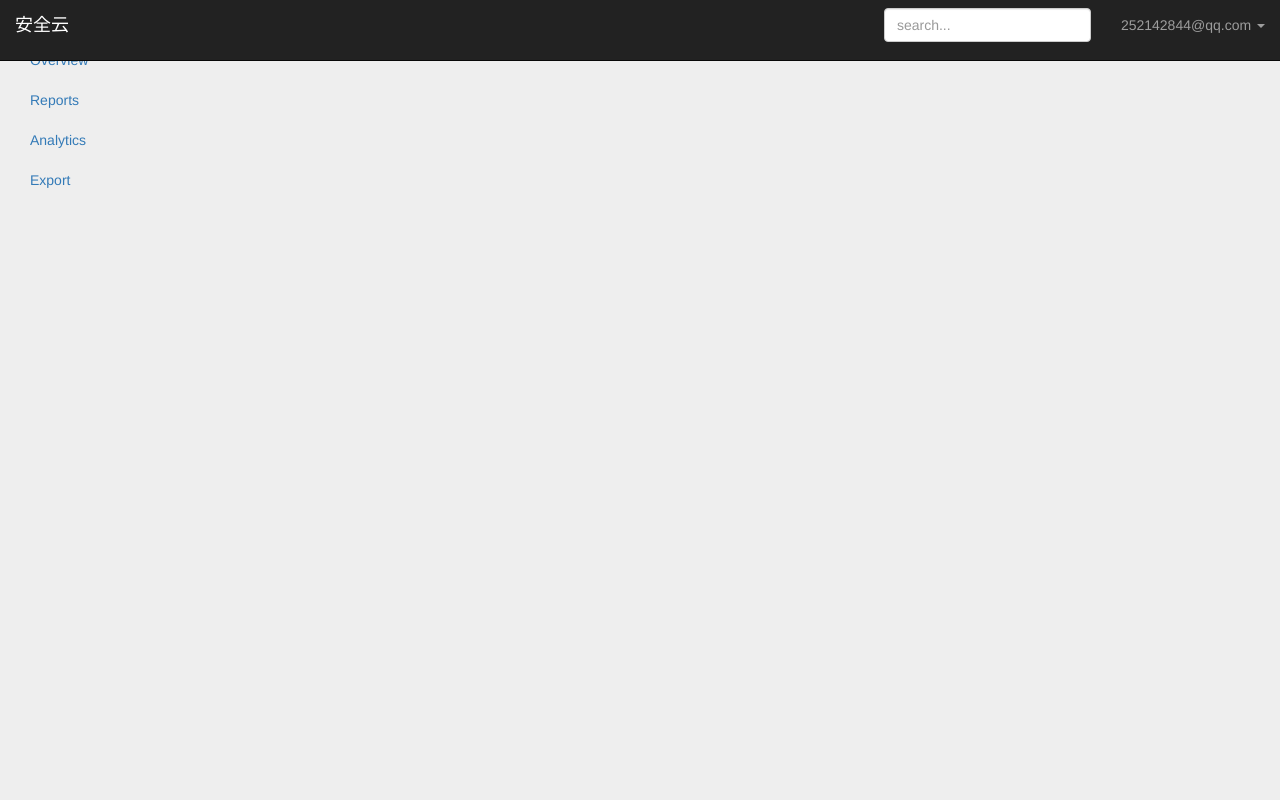
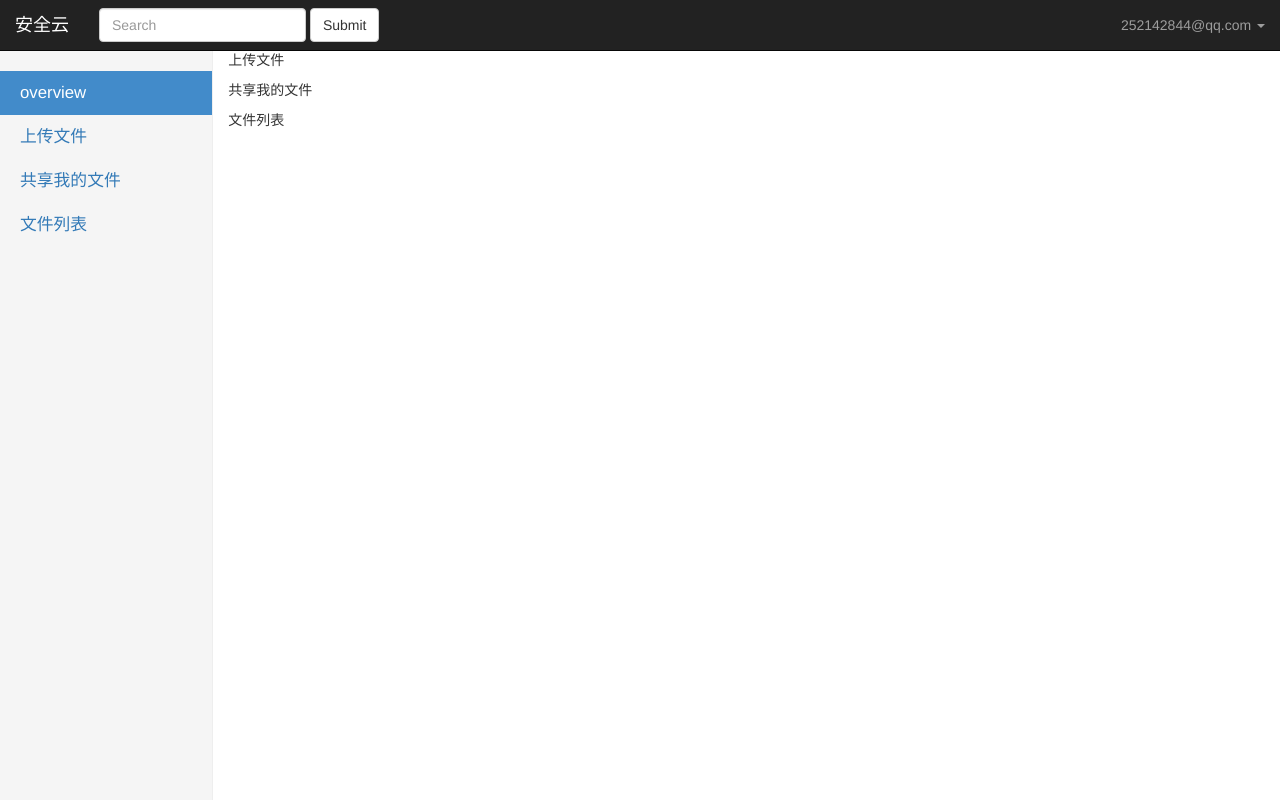
Before and after one commit to bricksfx/ABE, a Django app: page /index in a window 1280 px wide. Run offline with Django 3.2, Linux system fonts and the light colour scheme; some libraries are stand-ins or nearby versions.

Commit message:
修改前端 	修改:         .idea/workspace.xml 	修改:         User/static/css/index.css 	修改:         User/templates/User/index.html 	修改:         db.sqlite3

```diff
--- a/User/static/css/index.css
+++ b/User/static/css/index.css
@@ -1,8 +1,36 @@
 body{
     padding-top:50px;
+    font-size: 14px;
 }
-
-
-.sidebar{
-    margin:30px;
+@media (min-width: 768px) {
+  .sidebar {
+    position: fixed;
+    top: 51px;
+    bottom: 0;
+    left: 0;
+    z-index: 1000;
+    display: block;
+    padding: 20px;
+    overflow-x: hidden;
+    overflow-y: auto; /* Scrollable contents if viewport is shorter than content. */
+    background-color: #f5f5f5;
+    border-right: 1px solid #eee;
+  }
 }
+/* Sidebar navigation */
+.nav-sidebar {
+  margin-right: -21px; /* 20px padding + 1px border */
+  margin-bottom: 20px;
+  margin-left: -20px;
+  font-size: 120%;
+}
+.nav-sidebar > li > a {
+  padding-right: 20px;
+  padding-left: 20px;
+}
+.nav-sidebar > .active > a,
+.nav-sidebar > .active > a:hover,
+.nav-sidebar > .active > a:focus {
+  color: #fff;
+  background-color: #428bca;
+}
--- a/User/templates/User/index.html
+++ b/User/templates/User/index.html
@@ -6,49 +6,67 @@
     <meta name="viewport" content="width=device-width, initial-scale=1">
     {% load staticfiles %}
     <link href="{% static 'css/bootstrap.min.css' %}" rel="stylesheet"/>
-    <link href="{% static 'css/login.css' %}" rel="stylesheet"/>
+    <link href="{% static 'css/index.css' %}" rel="stylesheet"/>
     <script src="{% static 'jquery/jquery.min.js' %}"></script>
     <script src="{% static 'js/bootstrap.min.js' %}"></script>
     <title>主页</title>
 </head>
 <body>
-    <nav class="navbar navbar-inverse navbar-fixed-top">
+    <nav class="navbar navbar-default  navbar-fixed-top navbar-inverse">
       <div class="container-fluid">
+        <!-- Brand and toggle get grouped for better mobile display -->
         <div class="navbar-header">
-                <button type="button" class="navbar-toggle collapse" data-toggle="collapse" data-target="#navbar" aria-expanded="false" aria-controls="navbar">
+          <button type="button" class="navbar-toggle collapsed" data-toggle="collapse" data-target="#bs-example-navbar-collapse-1">
             <span class="sr-only">Toggle navigation</span>
             <span class="icon-bar"></span>
             <span class="icon-bar"></span>
             <span class="icon-bar"></span>
-                    <span class="icon-bar"></span>
           </button>
-                <p class="navbar-brand text-style">安全云</p>
+          <a class="navbar-brand" href="#">安全云</a>
         </div>
-            <div id="navbar" class="navbar-collapse collapse">
+
+        <div class="collapse navbar-collapse" id="bs-example-navbar-collapse-1">
+
+          <form class="navbar-form navbar-left" role="search">
+            <div class="form-group">
+              <input type="text" class="form-control" placeholder="Search">
+            </div>
+            <button type="submit" class="btn btn-default">Submit</button>
+          </form>
           <ul class="nav navbar-nav navbar-right">
             <li class="dropdown">
               <a href="#" class="dropdown-toggle" data-toggle="dropdown" role="button" aria-expanded="false">252142844@qq.com <span class="caret"></span></a>
               <ul class="dropdown-menu" role="menu">
-                        <li><a href="#">修改账户信息</a></li>
-
+                <li><a href="#">修改客户信息</a></li>
               </ul>
             </li>
           </ul>
-                <form class="navbar-form navbar-right">
-                    <input type="text" class="form-control" placeholder="search...">
-                </form>
-            </div>
-        </div>
+        </div><!-- /.navbar-collapse -->
+      </div><!-- /.container-fluid -->
     </nav>
+{#    <br/>#}
     <div class="container-fluid">
         <div class="row">
             <div class="col-sm-3 col-md-2 sidebar">
                 <ul class="nav nav-sidebar">
-                    <li class="active"><a href="#">Overview<span class="sr-only">(current)</span></a></li>
-                    <li><a href="#">Reports</a></li>
-                    <li><a href="#">Analytics</a></li>
-                    <li><a href="#">Export</a></li>
+                    <li class="active"><a href="#">overview<span class="sr-only">(current)</span></a></li>
+                    <li><a href="#">上传文件</a></li>
+                    <li><a href="#">共享我的文件</a></li>
+                    <li><a href="#">文件列表</a></li>
                 </ul>
+            </div>
+            <div class="col-sm-8 col-md-10 col-sm-offset-2 col-md-offset-2">
+                <div class="table-">
+                    <div class="upload-file">
+                        <p>上传文件</p>
+                    </div>
+                    <div class="-file">
+                        <p>共享我的文件</p>
+                    </div>
+                    <div class="list-file">
+                        <p>文件列表</p>
+                    </div>
+                </div>
             </div>
         </div>
     </div>
```
Also changed, not shown: db.sqlite3. Lines whose indentation alone changed are shown as unchanged.
